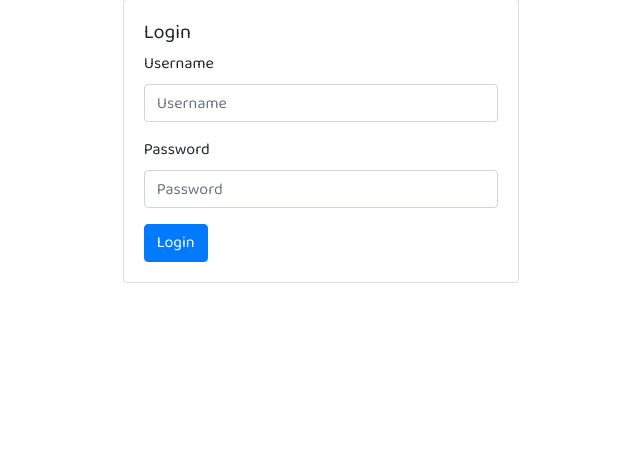
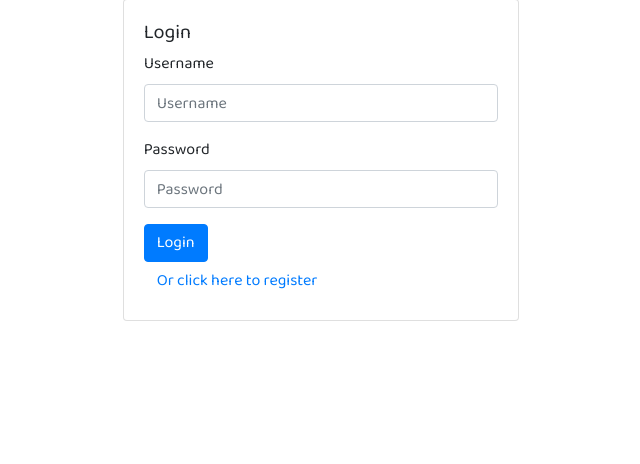
Before and after one commit to vladcalin/konnector, a Django app: page /login in a window 1280 px wide. Shown: the part 49-513 px from the top of the page, without its empty margins (319-959 px from the left). Run offline with Django 3.2, Linux system fonts and the light colour scheme; some libraries are stand-ins or nearby versions.

Commit message:
Add click here to register link and cancel button in register form

```diff
--- a/users/templates/users/login.html
+++ b/users/templates/users/login.html
@@ -14,6 +14,9 @@
                        Login
                     </button>
                 </form>
+                <a class="btn btn-link" href="{% url "register" %}" role="button">
+                Or click here to register
+                </a>
             </div>
         </div>
     </div>
--- a/users/templates/users/register.html
+++ b/users/templates/users/register.html
@@ -12,6 +12,7 @@
                         <button class="btn btn-primary" type="submit">
                             Create account
                         </button>
+                        <a href="{% url "login" %}" id="cancel" name="cancel" class="btn btn-light">Cancel</a>
                     </form>
                 </div>
             </div>
```
